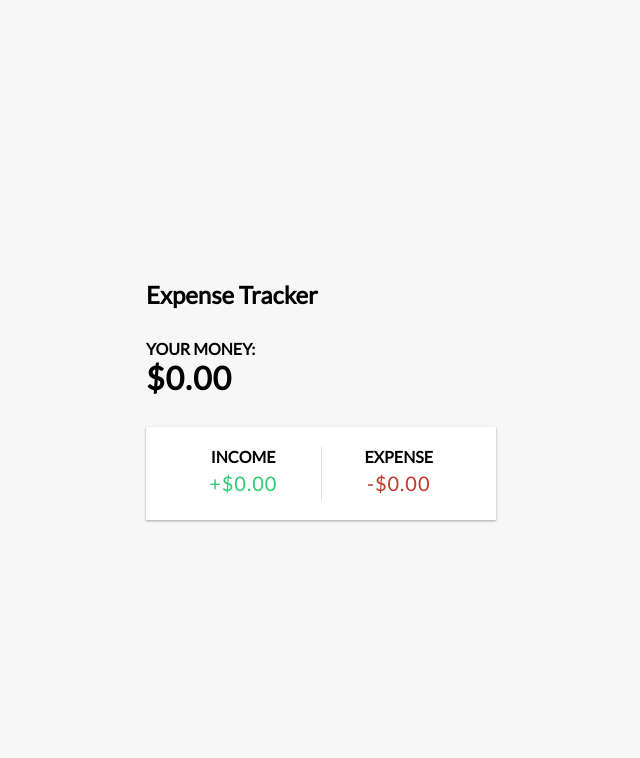
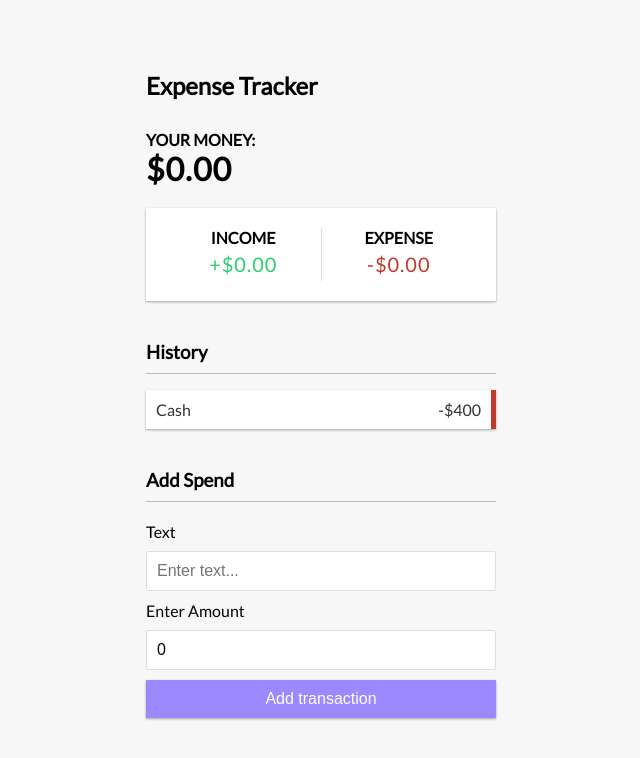
Before and after one commit to joaomateuus/budget-tracker, a React (Create React App) app: page / in a window 1280 px wide. Shown: the top 758 px of the page, without its empty margins (319-959 px from the left). Built offline with nearby package versions, Linux system fonts and the light colour scheme.

Commit message:
ui finished

```diff
--- a/src/App.js
+++ b/src/App.js
@@ -2,6 +2,8 @@
 import {Header} from './components/Header';
 import {Balance} from './components/Balance';
 import {Expenses} from './components/Expenses';
+import {SpendedList} from './components/SpendedList';
+import {AddSpend} from './components/AddSpend';
 
 function App() {
   return (
@@ -9,9 +11,9 @@
       <Header />
       <div className='container'>
         <Balance />
-      </div>
-      <div className='inc-exp-container'>
         <Expenses />
+        <SpendedList />
+        <AddSpend />
       </div>
     </div>
 
--- /dev/null
+++ b/src/components/AddSpend.jsx
@@ -0,0 +1,25 @@
+import React, {useState} from 'react'
+
+export const AddSpend = () => {
+    const [text, setText] = useState('');
+    const [amount, setAmount] = useState(0);
+
+    return (
+    <>
+        <h3>Add Spend</h3>
+        <form>
+            <div className="form-control">
+            <label for="text">Text</label>
+            <input type="text" value={text} onChange={(e) => setText(e.target.value)}
+            placeholder="Enter text..." />
+            </div>
+            <div className="form-control">
+            <label htmlFor="amount">Enter Amount</label>
+            <input type="number" value={amount} onChange={(e) => setAmount(e.target.value)}
+            placeholder="Enter amount..." />
+            </div>
+            <button className="btn">Add transaction</button>
+        </form>
+    </>
+  )
+}
--- a/src/components/Expenses.jsx
+++ b/src/components/Expenses.jsx
@@ -2,15 +2,15 @@
 
 export const Expenses = () => {
   return (
-    <>
+    <div className='inc-exp-container'>
         <div>
             <h4>Income</h4>
-            <p id="money-plus" class="money plus">+$0.00</p>
+            <p id="money-plus" className="money plus">+$0.00</p>
         </div>
         <div>
           <h4>Expense</h4>
-          <p id="money-minus" class="money minus">-$0.00</p>
+          <p id="money-minus" className="money minus">-$0.00</p>
         </div>
-    </>
+    </div>
   )
 }
--- /dev/null
+++ b/src/components/SpendedList.jsx
@@ -0,0 +1,14 @@
+import React from 'react'
+
+export const SpendedList = () => {
+  return (
+    <>
+        <h3>History</h3>
+        <ul className="list">
+            <li className="minus">
+                Cash <span>-$400</span><button className="delete-btn">x</button>
+            </li>
+        </ul>
+    </>
+  )
+}
```
Also changed, not shown: package.json (line endings or trailing spaces).
